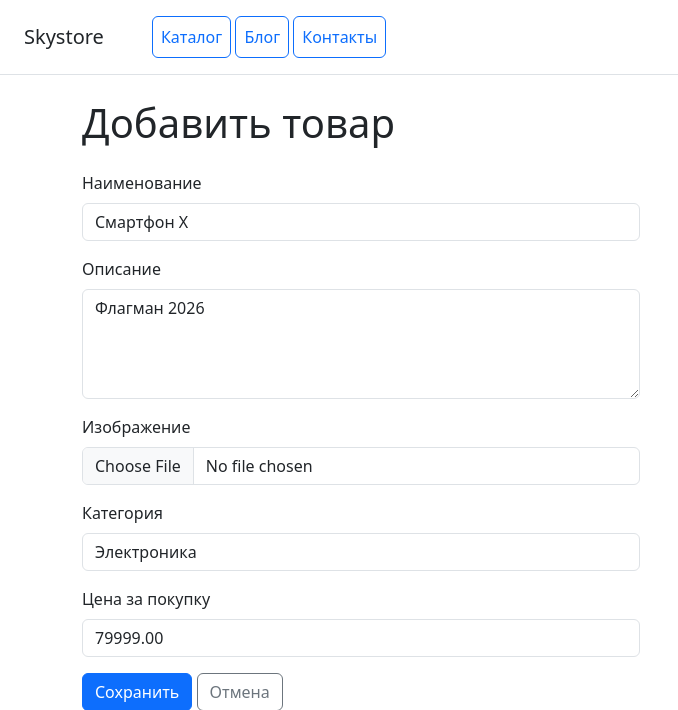
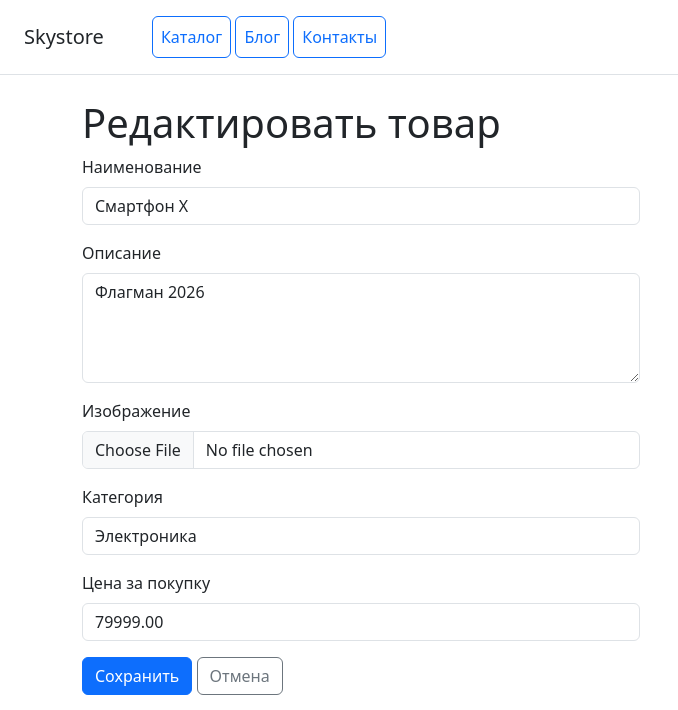
Before and after one commit to mouseanastasiyaa-alt/online-store, a Django app: page /products/5/edit/ in a window 1280 px wide. Shown: the top 710 px of the page, without its empty margins (0-678 px from the left). Run offline with Django 5.2, Linux system fonts and the light colour scheme; data comes from the database, SQL or seed files in the repository.

Commit message:
fix: заголовок формы — «Редактировать товар» вместо «Добавить товар» при редактировании

```diff
--- a/catalog/templates/catalog/product_form.html
+++ b/catalog/templates/catalog/product_form.html
@@ -1,10 +1,10 @@
 {% extends "base.html" %}
 
-{% block title %}Добавить товар — Skystore{% endblock %}
+{% block title %}{% if object %}Редактировать товар{% else %}Добавить товар{% endif %} — Skystore{% endblock %}
 
 {% block content %}
 <div class="container mt-4">
-    <h1 class="mb-4">Добавить товар</h1>
+    <h1>{% if object %}Редактировать товар{% else %}Добавить товар{% endif %}</h1>
 
     <form method="post" enctype="multipart/form-data" class="col-md-6">
         {% csrf_token %}
```
